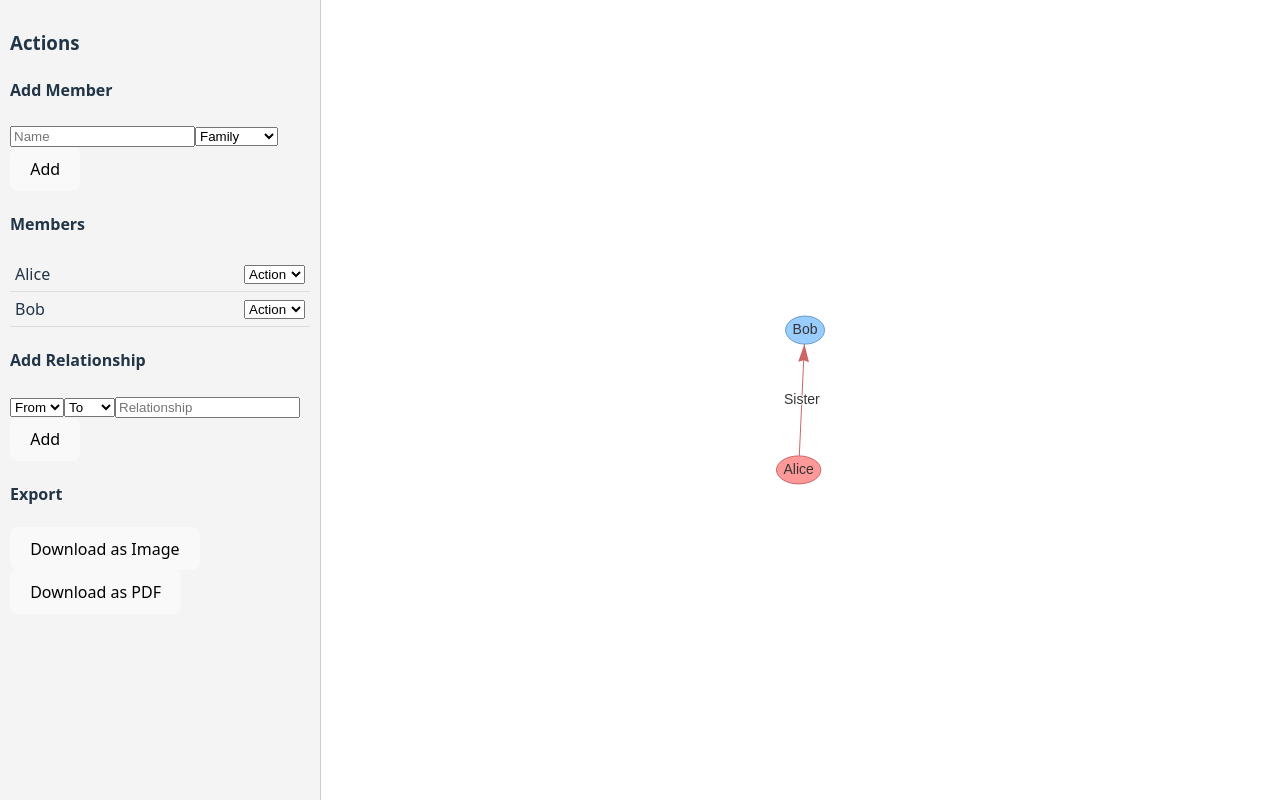
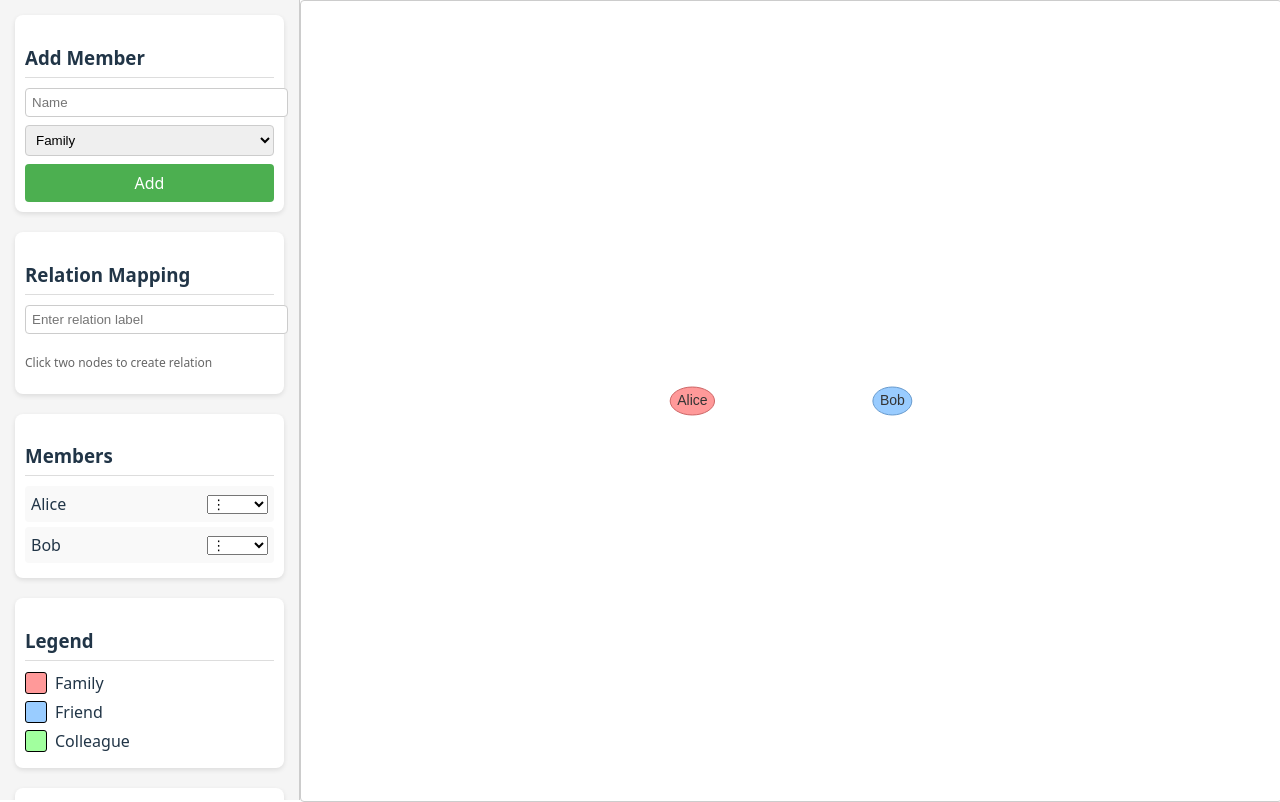
Before and after one commit to pksingh-sme/people-network, a React (Vite) app in the folder frontend/: page / in a window 1280 px wide. Built offline with nearby package versions, Linux system fonts and the light colour scheme.

Commit message:
Improved UX for left section

```diff
--- a/frontend/src/App.jsx
+++ b/frontend/src/App.jsx
@@ -1,4 +1,4 @@
-import React, { useEffect, useRef, useState } from "react";
+import React, { useState, useEffect, useRef } from "react";
 import { DataSet, Network } from "vis-network/standalone";
 import html2canvas from "html2canvas";
 import jsPDF from "jspdf";
@@ -9,27 +9,20 @@ export default function FamilyFriendsNetwork() {
     { id: 1, name: "Alice", group: "family" },
     { id: 2, name: "Bob", group: "friend" },
   ]);
-  const [relations, setRelations] = useState([
-    { from: 1, to: 2, label: "Sister" },
-  ]);
+  const [relations, setRelations] = useState([]);
   const [newName, setNewName] = useState("");
-  const [newGroup, setNewGroup] = useState("family");
-  const [relFrom, setRelFrom] = useState("");
-  const [relTo, setRelTo] = useState("");
-  const [relLabel, setRelLabel] = useState("");
+  const [group, setGroup] = useState("family");
+  const [selectedNode, setSelectedNode] = useState(null);
+  const [relationLabel, setRelationLabel] = useState("");
+  const [highlightNode, setHighlightNode] = useState(null);
 
   const networkRef = useRef(null);
   const containerRef = useRef(null);
 
-  const groupColors = {
-    family: "#ff9999",
-    friend: "#99ccff",
-    colleague: "#99ff99",
-    other: "#cccccc",
-  };
+  const groupColors = { family: "#ff9999", friend: "#99ccff", colleague: "#a1ff9e" };
 
-  // Build & render network
-  useEffect(() => {
+  // Initialize network
+  const initializeNetwork = () => {
     if (!containerRef.current) return;
 
     const nodes = new DataSet(
@@ -42,55 +35,124 @@ export default function FamilyFriendsNetwork() {
 
     const edges = new DataSet(relations);
 
-    const network = new Network(
-      containerRef.current,
-      { nodes, edges },
-      {
+    const network = new Network(containerRef.current, { nodes, edges }, {
       edges: { arrows: "to" },
       interaction: { hover: true },
       physics: { enabled: true },
+      layout: {
+        hierarchical: {
+          enabled: true,
+          levelSeparation: 120,
+          nodeSpacing: 150,
+          direction: "UD",
+          sortMethod: "directed",
+        },
+      },
+    });
+
+    // Click-to-map relation
+    network.on("selectNode", (params) => {
+      const nodeId = params.nodes[0];
+      if (selectedNode === null) {
+        setSelectedNode(nodeId);
+      } else if (selectedNode !== nodeId && relationLabel.trim() !== "") {
+        setRelations((prev) => [...prev, { from: selectedNode, to: nodeId, label: relationLabel }]);
+        setSelectedNode(null);
+        setRelationLabel("");
+      } else {
+        setSelectedNode(null);
       }
+    });
+
+    // Hover highlight
+    network.on("hoverNode", (params) => {
+      const hoverId = params.node;
+      const connected = network.getConnectedNodes(hoverId);
+      nodes.update(
+        nodes.get().map((node) => ({
+          ...node,
+          color:
+            node.id === hoverId
+              ? "#00CED1"
+              : connected.includes(node.id)
+              ? "#90ee90"
+              : groupColors[people.find((p) => p.id === node.id)?.group] || "#ccc",
+        }))
       );
 
+      edges.update(
+        edges.get().map((edge) => ({
+          ...edge,
+          color: edge.from === hoverId || edge.to === hoverId ? "#FFA500" : "#ccc",
+        }))
+      );
+    });
+
+    // Maintain highlight when hover ends
+    network.on("blurNode", () => {
+      setHighlightNode(highlightNode);
+    });
+
     networkRef.current = network;
-  }, [people, relations]);
 
-  // Add member
+    // Apply highlight from member list
+    if (highlightNode !== null) {
+      const connectedNodes = network.getConnectedNodes(highlightNode);
+      nodes.update(
+        nodes.get().map((node) => ({
+          ...node,
+          color:
+            node.id === highlightNode
+              ? "#FFD700"
+              : connectedNodes.includes(node.id)
+              ? "#90ee90"
+              : "#ddd",
+        }))
+      );
+      edges.update(
+        edges.get().map((edge) => ({
+          ...edge,
+          color: edge.from === highlightNode || edge.to === highlightNode ? "#FFA500" : "#ccc",
+        }))
+      );
+    }
+  };
+
+  useEffect(() => {
+    const id = requestAnimationFrame(() => {
+      initializeNetwork();
+    });
+    return () => cancelAnimationFrame(id);
+  }, [people, relations, highlightNode, relationLabel]);
+
+  // Add Member
   const addMember = () => {
     if (!newName.trim()) return;
-    const id = people.length ? Math.max(...people.map((p) => p.id)) + 1 : 1;
-    setPeople([...people, { id, name: newName, group: newGroup }]);
+    const newId = people.length ? Math.max(...people.map((p) => p.id)) + 1 : 1;
+    setPeople([...people, { id: newId, name: newName, group }]);
     setNewName("");
   };
 
-  // Delete member
+  // Edit/Delete Member
+  const editMember = (id) => {
+    const newNameInput = prompt("Enter new name:");
+    const newGroupInput = prompt("Enter group:");
+    if (newNameInput) {
+      setPeople(
+        people.map((p) =>
+          p.id === id ? { ...p, name: newNameInput, group: newGroupInput || p.group } : p
+        )
+      );
+    }
+  };
+
   const deleteMember = (id) => {
     setPeople(people.filter((p) => p.id !== id));
     setRelations(relations.filter((r) => r.from !== id && r.to !== id));
+    if (highlightNode === id) setHighlightNode(null);
   };
 
-  // Edit member name/group
-  const editMember = (id, newName, newGroup) => {
-    setPeople(
-      people.map((p) =>
-        p.id === id ? { ...p, name: newName, group: newGroup } : p
-      )
-    );
-  };
-
-  // Add relationship
-  const addRelationship = () => {
-    if (!relFrom || !relTo || !relLabel) return;
-    setRelations([
-      ...relations,
-      { from: parseInt(relFrom), to: parseInt(relTo), label: relLabel },
-    ]);
-    setRelFrom("");
-    setRelTo("");
-    setRelLabel("");
-  };
-
-  // Download as Image
+  // Export functions
   const downloadImage = async () => {
     const canvas = await html2canvas(containerRef.current);
     const link = document.createElement("a");
@@ -99,7 +161,6 @@ export default function FamilyFriendsNetwork() {
     link.click();
   };
 
-  // Download as PDF
   const downloadPDF = async () => {
     const canvas = await html2canvas(containerRef.current);
     const imgData = canvas.toDataURL("image/png");
@@ -109,69 +170,72 @@ export default function FamilyFriendsNetwork() {
   };
 
   return (
-    <div className="app-container" style={{ display: "flex", height: "100vh" }}>
-      {/* LEFT PANEL */}
+    <div style={{ display: "flex", height: "100vh", flexWrap: "wrap" }}>
+      {/* Left Panel */}
       <div
-        className="left-panel"
         style={{
           width: "300px",
-          padding: "10px",
-          background: "#f4f4f4",
+          padding: "15px",
+          background: "#f5f5f5",
           borderRight: "1px solid #ccc",
+          flexShrink: 0,
+          boxSizing: "border-box",
           overflowY: "auto",
+          height: "100vh",
         }}
       >
-        <h3>Actions</h3>
-
-        {/* Add Member */}
-        <div style={{ marginBottom: "20px" }}>
-          <h4>Add Member</h4>
+        {/* Add Member Section */}
+        <div style={{ padding: "10px", marginBottom: "20px", background: "#fff", borderRadius: "8px", boxShadow: "0 2px 5px rgba(0,0,0,0.1)" }}>
+          <h3 style={{ marginBottom: "10px", borderBottom: "1px solid #ddd", paddingBottom: "5px" }}>Add Member</h3>
           <input
-            type="text"
-            placeholder="Name"
             value={newName}
             onChange={(e) => setNewName(e.target.value)}
+            placeholder="Name"
+            style={{ width: "100%", padding: "6px", marginBottom: "8px", borderRadius: "4px", border: "1px solid #ccc" }}
           />
           <select
-            value={newGroup}
-            onChange={(e) => setNewGroup(e.target.value)}
+            value={group}
+            onChange={(e) => setGroup(e.target.value)}
+            style={{ width: "100%", padding: "6px", marginBottom: "8px", borderRadius: "4px", border: "1px solid #ccc" }}
           >
             <option value="family">Family</option>
             <option value="friend">Friend</option>
             <option value="colleague">Colleague</option>
-            <option value="other">Other</option>
           </select>
-          <button onClick={addMember}>Add</button>
+          <button
+            onClick={addMember}
+            style={{ width: "100%", padding: "8px", borderRadius: "4px", background: "#4CAF50", color: "#fff", border: "none", cursor: "pointer" }}
+          >
+            Add
+          </button>
         </div>
 
-        {/* Manage Members */}
-        <div>
-          <h4>Members</h4>
+        {/* Relation Mapping Section */}
+        <div style={{ padding: "10px", marginBottom: "20px", background: "#fff", borderRadius: "8px", boxShadow: "0 2px 5px rgba(0,0,0,0.1)" }}>
+          <h3 style={{ marginBottom: "10px", borderBottom: "1px solid #ddd", paddingBottom: "5px" }}>Relation Mapping</h3>
+          <input
+            placeholder="Enter relation label"
+            value={relationLabel}
+            onChange={(e) => setRelationLabel(e.target.value)}
+            style={{ width: "100%", padding: "6px", marginBottom: "8px", borderRadius: "4px", border: "1px solid #ccc" }}
+          />
+          <p style={{ fontSize: "12px", color: "#666" }}>Click two nodes to create relation</p>
+        </div>
+
+        {/* Members List Section */}
+        <div style={{ padding: "10px", marginBottom: "20px", background: "#fff", borderRadius: "8px", boxShadow: "0 2px 5px rgba(0,0,0,0.1)" }}>
+          <h3 style={{ marginBottom: "10px", borderBottom: "1px solid #ddd", paddingBottom: "5px" }}>Members</h3>
           {people.map((p) => (
-            <div
-              key={p.id}
-              style={{
-                display: "flex",
-                justifyContent: "space-between",
-                alignItems: "center",
-                padding: "5px",
-                borderBottom: "1px solid #ddd",
-              }}
-            >
-              <span>{p.name}</span>
+            <div key={p.id} style={{ display: "flex", justifyContent: "space-between", alignItems: "center", margin: "5px 0", padding: "6px", background: highlightNode === p.id ? "#FFD700" : "#f9f9f9", borderRadius: "4px" }}>
+              <span onClick={() => setHighlightNode(p.id)} style={{ cursor: "pointer", flex: 1 }}>{p.name}</span>
               <select
                 onChange={(e) => {
-                  if (e.target.value === "delete") {
-                    deleteMember(p.id);
-                  } else if (e.target.value === "edit") {
-                    const name = prompt("Enter new name:", p.name);
-                    const group = prompt("Enter group:", p.group);
-                    if (name) editMember(p.id, name, group || p.group);
-                  }
+                  if (e.target.value === "edit") editMember(p.id);
+                  if (e.target.value === "delete") deleteMember(p.id);
                   e.target.value = "";
                 }}
               >
-                <option value="">Action</option>
+                <option value="">⋮</option>
                 <option value="edit">Edit</option>
                 <option value="delete">Delete</option>
               </select>
@@ -179,47 +243,37 @@ export default function FamilyFriendsNetwork() {
           ))}
         </div>
 
-        {/* Add Relationship */}
-        <div style={{ marginTop: "20px" }}>
-          <h4>Add Relationship</h4>
-          <select value={relFrom} onChange={(e) => setRelFrom(e.target.value)}>
-            <option value="">From</option>
-            {people.map((p) => (
-              <option key={p.id} value={p.id}>
-                {p.name}
-              </option>
+        {/* Legend Section */}
+        <div style={{ padding: "10px", marginBottom: "20px", background: "#fff", borderRadius: "8px", boxShadow: "0 2px 5px rgba(0,0,0,0.1)" }}>
+          <h3 style={{ marginBottom: "10px", borderBottom: "1px solid #ddd", paddingBottom: "5px" }}>Legend</h3>
+          {Object.entries(groupColors).map(([grp, color]) => (
+            <div key={grp} style={{ display: "flex", alignItems: "center", marginBottom: "5px" }}>
+              <div style={{ width: "20px", height: "20px", backgroundColor: color, marginRight: "8px", border: "1px solid #000", borderRadius: "3px" }}></div>
+              <span style={{ textTransform: "capitalize" }}>{grp}</span>
+            </div>
           ))}
-          </select>
-          <select value={relTo} onChange={(e) => setRelTo(e.target.value)}>
-            <option value="">To</option>
-            {people.map((p) => (
-              <option key={p.id} value={p.id}>
-                {p.name}
-              </option>
-            ))}
-          </select>
-          <input
-            type="text"
-            placeholder="Relationship"
-            value={relLabel}
-            onChange={(e) => setRelLabel(e.target.value)}
-          />
-          <button onClick={addRelationship}>Add</button>
         </div>
 
-        {/* Download */}
-        <div style={{ marginTop: "20px" }}>
-          <h4>Export</h4>
-          <button onClick={downloadImage}>Download as Image</button>
-          <button onClick={downloadPDF}>Download as PDF</button>
+        {/* Export Section */}
+        <div style={{ padding: "10px", marginBottom: "20px", background: "#fff", borderRadius: "8px", boxShadow: "0 2px 5px rgba(0,0,0,0.1)" }}>
+          <h3 style={{ marginBottom: "10px", borderBottom: "1px solid #ddd", paddingBottom: "5px" }}>Export</h3>
+          <button onClick={downloadImage} style={{ width: "100%", padding: "8px", marginBottom: "8px", borderRadius: "4px", background: "#2196F3", color: "#fff", border: "none", cursor: "pointer" }}>Download Image</button>
+          <button onClick={downloadPDF} style={{ width: "100%", padding: "8px", borderRadius: "4px", background: "#FF5722", color: "#fff", border: "none", cursor: "pointer" }}>Download PDF</button>
+        </div>
+
+        {/* Reset Highlight */}
+        <div style={{ padding: "10px", marginBottom: "20px", background: "#fff", borderRadius: "8px", boxShadow: "0 2px 5px rgba(0,0,0,0.1)" }}>
+          <button onClick={() => setHighlightNode(null)} style={{ width: "100%", padding: "8px", borderRadius: "4px", background: "#9E9E9E", color: "#fff", border: "none", cursor: "pointer" }}>Reset Highlight</button>
         </div>
       </div>
 
-      {/* RIGHT PANEL - Graph */}
+      {/* Right Panel: Network */}
+      <div style={{ width: "calc(100% - 300px)", minWidth: "300px", height: "100%", boxSizing: "border-box" }}>
         <div
           ref={containerRef}
-        style={{ flex: 1, background: "#fff", height: "100%" }}
+          style={{ height: "100%", width: "100%", minHeight: "600px", border: "1px solid #ccc", borderRadius: "4px" }}
         ></div>
+      </div>
     </div>
   );
 }
```
Lines whose indentation alone changed are shown as unchanged.
